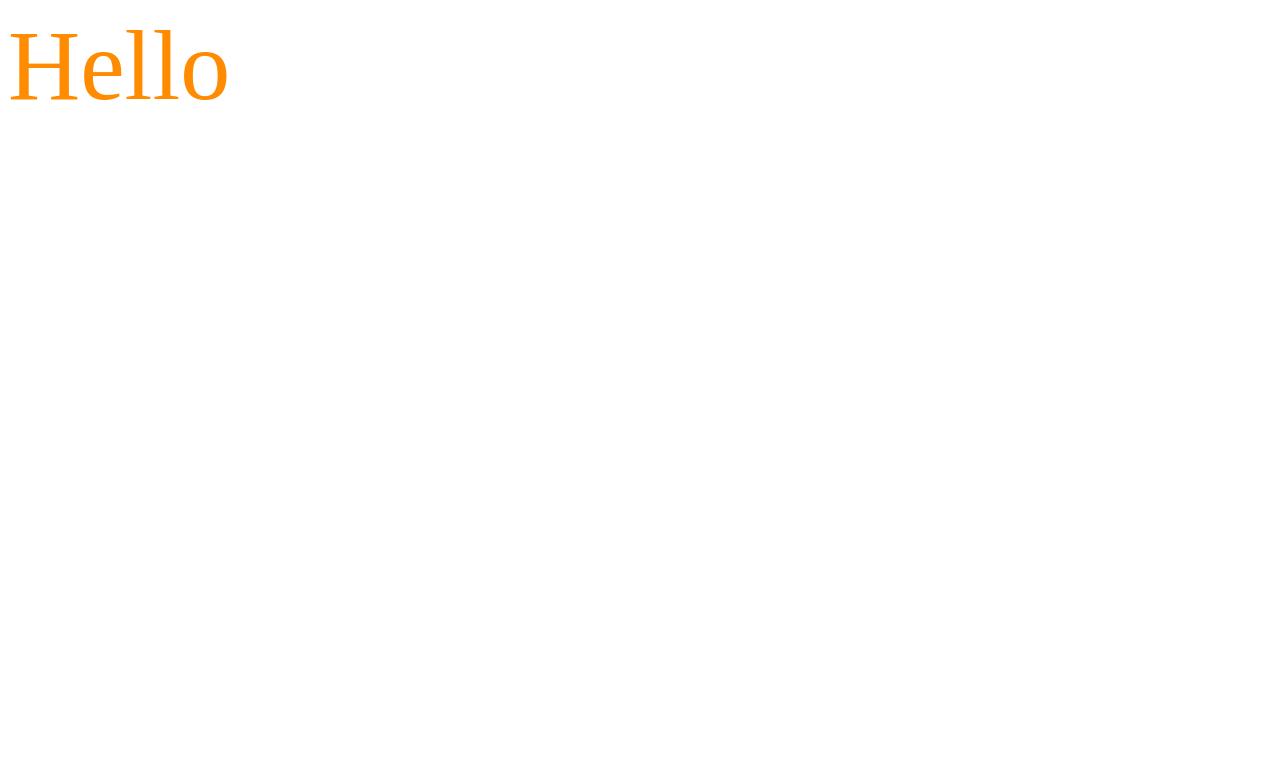
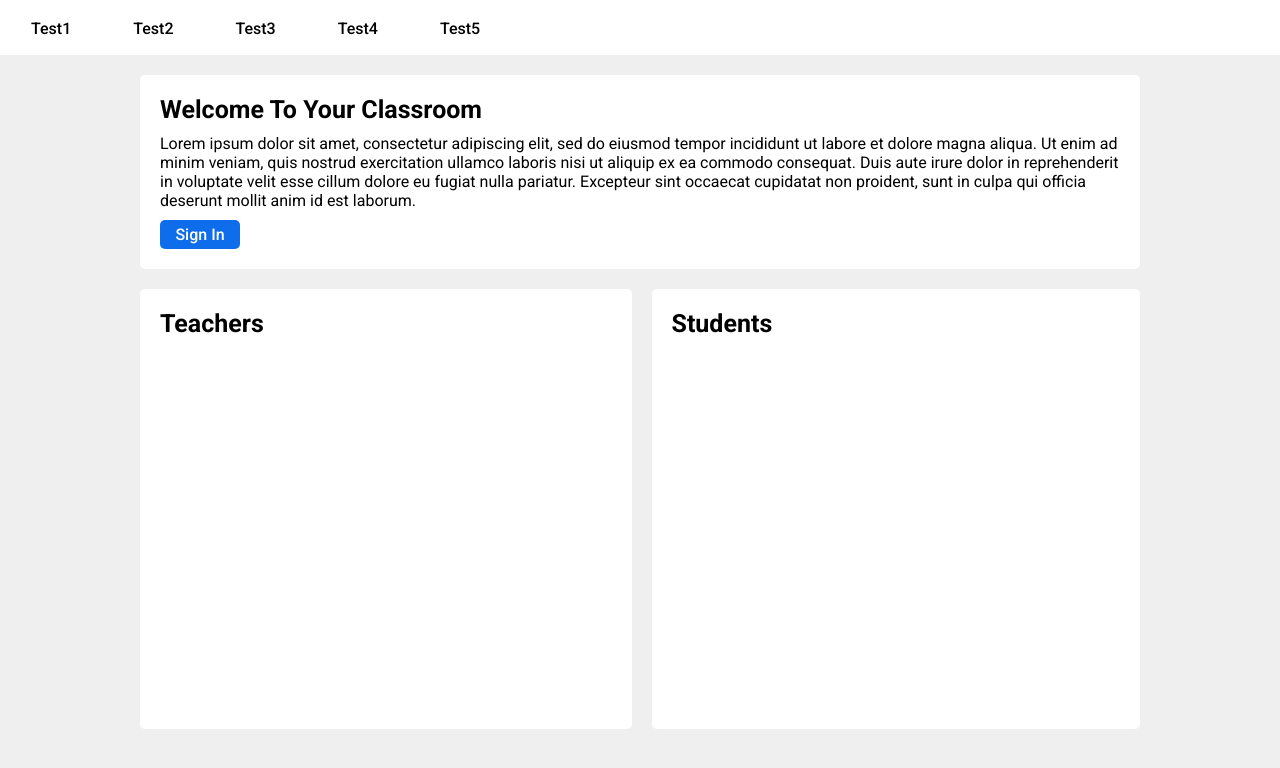
Before and after one commit to echu87/cuHacking, a Django app: page / in a window 1280 px wide. Shown: the top 768 px of the page. Run offline with Django 3.2, Linux system fonts and the light colour scheme.

Commit message:
Started UI.

```diff
--- /dev/null
+++ b/grader/grades/static/css/main.css
@@ -0,0 +1,68 @@
+/* Navigation Bar */
+.navigation {
+    position: relative;
+    list-style-type: none;
+    margin: 0;
+    padding: 0;
+    overflow: hidden;
+    height: 55px;
+    background: white;
+    z-index: 2;
+}
+.navigation-item {
+    display: block;
+    text-align: center;
+    float: left;
+    margin: 14px 16px;
+    padding: 5px 15px;
+    border-radius: 5px;
+    cursor: pointer;
+}
+.navigation-item:hover {
+    background: rgb(228, 228, 228);
+}
+
+.wrapper {
+    max-width: 1000px;
+    margin: 20px auto;
+}
+@media only screen and (max-width: 1040px) {
+    .wrapper {
+       margin: 20px;
+    }
+}
+.welcome {
+    padding: 20px;
+    border-radius: 5px;
+    background: white;
+}
+.header {
+    font-size: 25px;
+    font-weight: 700;
+}
+.description {
+    padding: 10px 0px;
+    font-size: 16px;
+    font-weight: 400;
+}
+.button {
+    color: white;
+    background: #0D6DEB;
+    border-radius: 5px;
+    width: 60px;
+    text-align: center;
+    padding: 5px 10px;
+    cursor: pointer;
+}
+.info {
+    padding: 20px;
+    height: 400px;
+    border-radius: 5px;
+    background: white;
+}
+.grid-container {
+    display: grid;
+    grid-template-columns: repeat(2, auto);
+    grid-gap: 20px;
+    margin-top: 20px;
+}
--- a/grader/grades/static/css/style.css
+++ /dev/null
@@ -1,5 +0,0 @@
-
-body{
-    color:darkorange;
-    font-size:100px;
-}
--- /dev/null
+++ b/grader/grades/static/css/styles.css
@@ -0,0 +1,10 @@
+body, html {
+    margin: 0;
+    padding: 0;
+    background: #EfEfEf;
+
+    font-family: 'Roboto', sans-serif;
+    font-weight: 500;
+
+    overflow-y: hidden;
+}
--- a/grader/grades/templates/projects/main.html
+++ b/grader/grades/templates/projects/main.html
@@ -9,12 +9,44 @@
     <meta name="description" content="">
     <meta name="author" content="">
 
-    <link href="{% static 'css/style.css' %}" rel="stylesheet">
+    <link href="https://fonts.googleapis.com/css?family=Roboto:400,500,700" rel="stylesheet">
+
+    <link href="{% static 'css/styles.css' %}" rel="stylesheet">
+    <link href="{% static 'css/main.css' %}" rel="stylesheet">
 
   </head>
 
   <body>
-Hello
+
+    <!-- Top Navigation Bar -->
+    <ul id='main' class="navigation">
+        <li class="navigation-item">Test1</li>
+        <li class="navigation-item">Test2</li>
+        <li class="navigation-item">Test3</li>
+        <li class="navigation-item">Test4</li>
+        <li class="navigation-item">Test5</li>
+    </ul>
+
+    <!-- Main Display -->
+    <div class="wrapper">
+      <div class="welcome">
+        <div class="header">Welcome To Your Classroom</div>
+        <div class="description">Lorem ipsum dolor sit amet, consectetur adipiscing elit, sed do eiusmod tempor incididunt ut
+          labore et dolore magna aliqua. Ut enim ad minim veniam, quis nostrud exercitation ullamco laboris nisi ut aliquip ex ea
+          commodo consequat. Duis aute irure dolor in reprehenderit in voluptate velit esse cillum dolore eu fugiat nulla pariatur.
+          Excepteur sint occaecat cupidatat non proident, sunt in culpa qui officia deserunt mollit anim id est laborum.</div>
+        <div class="button">Sign In</div>
+      </div>
+      <div class="grid-container">
+        <div class="info">
+          <div class="header">Teachers</div>
+        </div>
+        <div class="info">
+          <div class="header">Students</div>
+        </div>
+      </div>
+    </div>
+
   </body>
 
 </html>
--- a/grader/grades/views.py
+++ b/grader/grades/views.py
@@ -1,5 +1,6 @@
 from django.shortcuts import render
 from django.http import HttpResponse
+
 # Create your views here.
 def homepage(request):
     return render(request,"projects/main.html")
```
